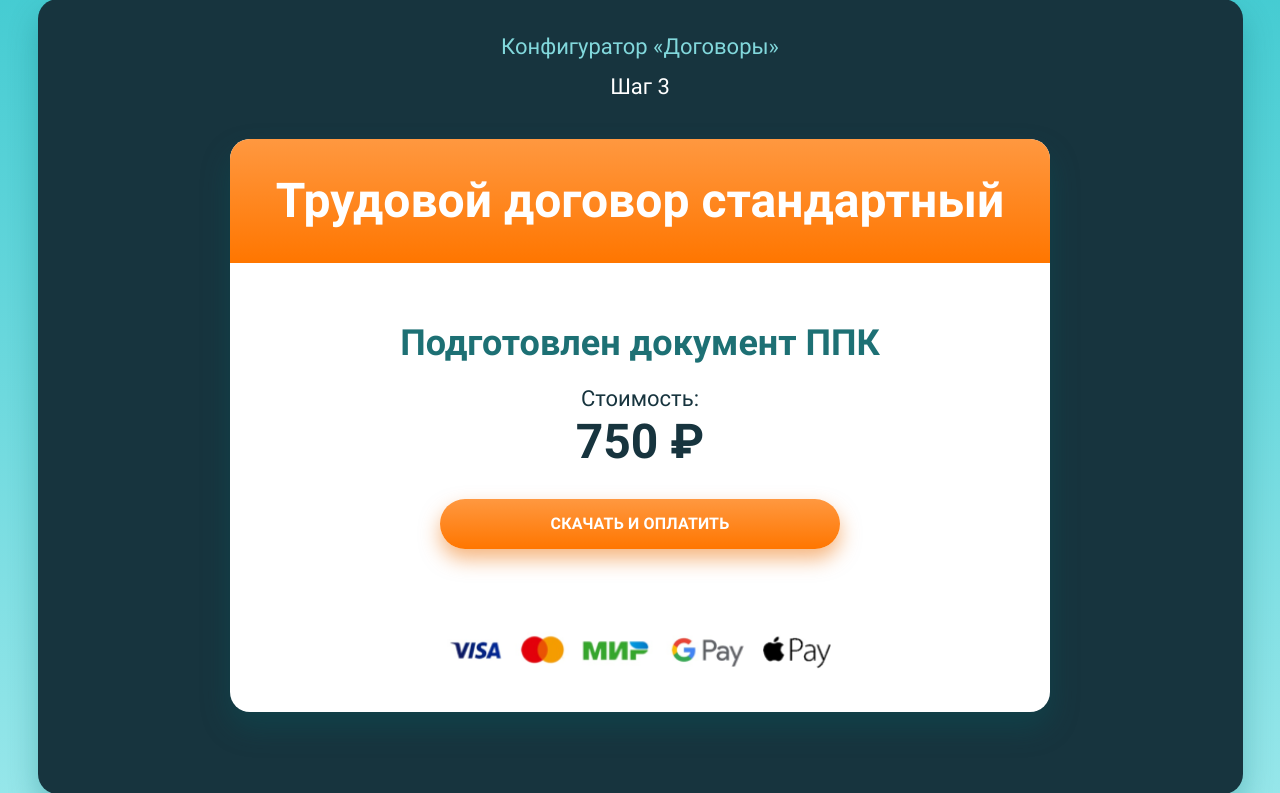
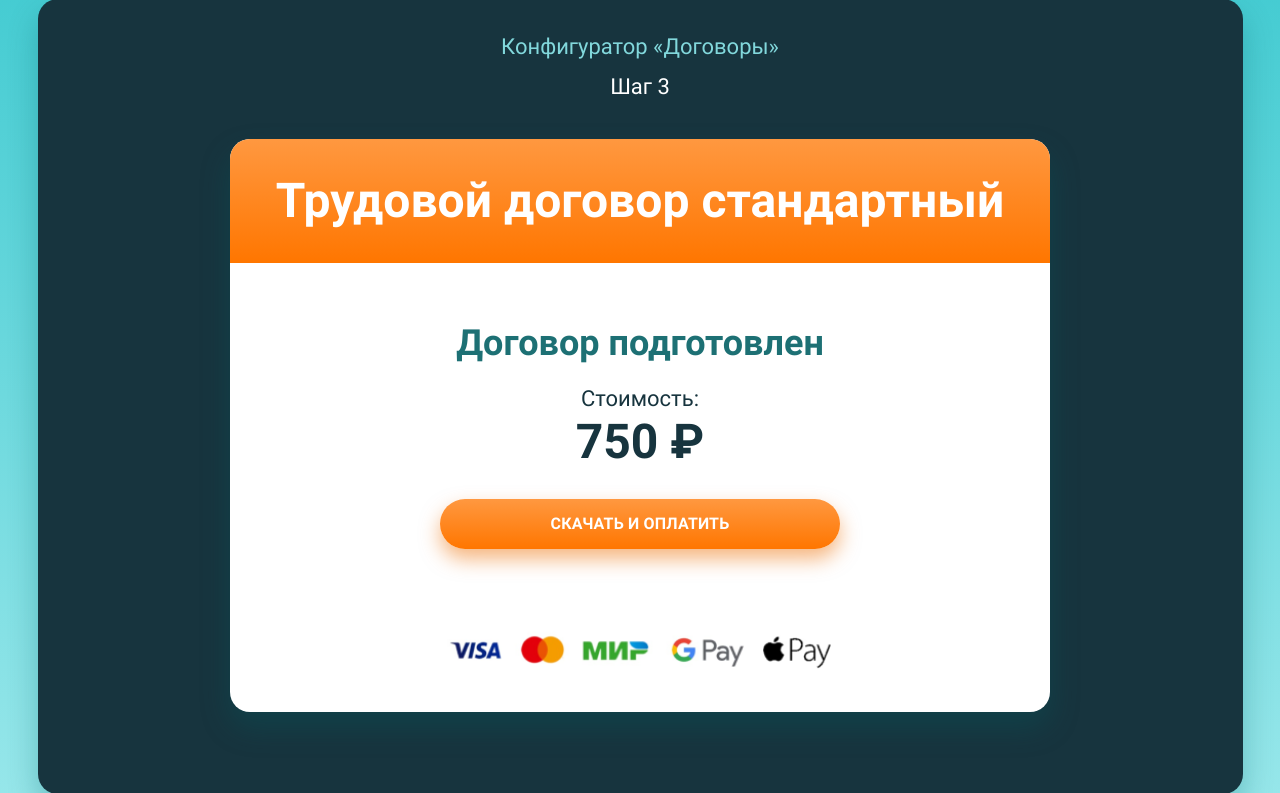
Before and after one commit to bydr/superLicense, a PHP site: page /contracts-total-page.php in a window 1280 px wide. Shown: the part 245-1038 px from the top of the page. Run offline with PHP 8.4, Linux system fonts and the light colour scheme; some libraries are stand-ins or nearby versions.

Commit message:
bugfixed

```diff
--- a/app/contracts-total-page.php
+++ b/app/contracts-total-page.php
@@ -21,7 +21,7 @@
                                 <p class="headers-h1 w-100 text-center">Трудовой договор стандартный</p>
                             </div>
                             <div class="modal-body w-100 text-center ">
-                                <p class="headers-h2 c-accent__darken">Подготовлен документ ППК</p>
+                                <p class="headers-h2 c-accent__darken">Договор подготовлен</p>
                                 <p class="dr-text__normal c-accent__darker mb-0">Стоимость:</p>
                                 <p class="headers-h1 c-accent__darker">750 ₽</p>
                                 <div class="d-flex justify-content-center w-100">
--- a/app/index.php
+++ b/app/index.php
@@ -43,6 +43,7 @@
         <li><a href="contracts-rent-three-person-page.php" class="">Договор аренды 3 лица форма</a></li>
         <li><a href="contracts-employment-page.php" class="">Трудовой договор форма</a></li>
         <li><a href="contracts-paid-medical-page.php " class="">Договор платных мед услуг форма</a></li>
+        <li><a href="contracts-total-page.php" class="">Договора оплата</a></li>
     </ol>
 </div>
 
```
